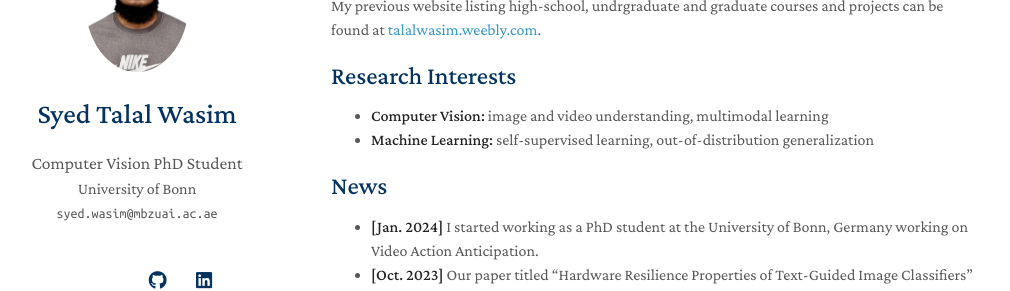
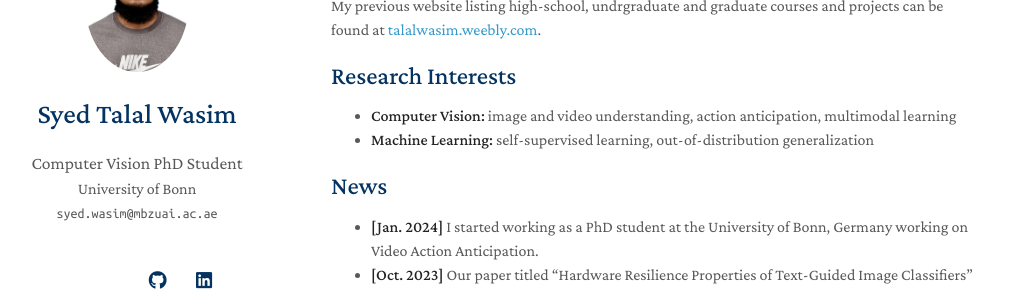
Before and after one commit to TalalWasim/talalwasim.github.io, a Jekyll site: the page built from index.md, in a window 1280 px wide and 900 px high, scrolled down 330 px. Shown: the part 153-444 px from the top of the window, without its empty margins (139-1149 px from the left). Built offline with Jekyll 4.4.1, drawn with Linux system fonts in a browser that asks for light colours; nearby versions of some CDN libraries; a style sheet for code colours, icons or effects is not loaded; our own code applies the rules of GitHub Pages for plain Markdown files.

Commit message:
updated interests

```diff
--- a/index.md
+++ b/index.md
@@ -16,7 +16,7 @@ My previous website listing high-school, undrgraduate and graduate courses and p
 
 ## Research Interests
 
-- **Computer Vision:** image and video understanding, multimodal learning
+- **Computer Vision:** image and video understanding, action anticipation, multimodal learning
 - **Machine Learning:** self-supervised learning, out-of-distribution generalization
 
 ## News
```
